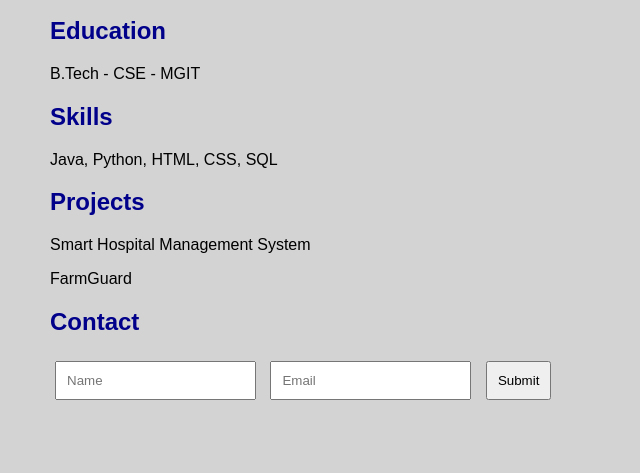
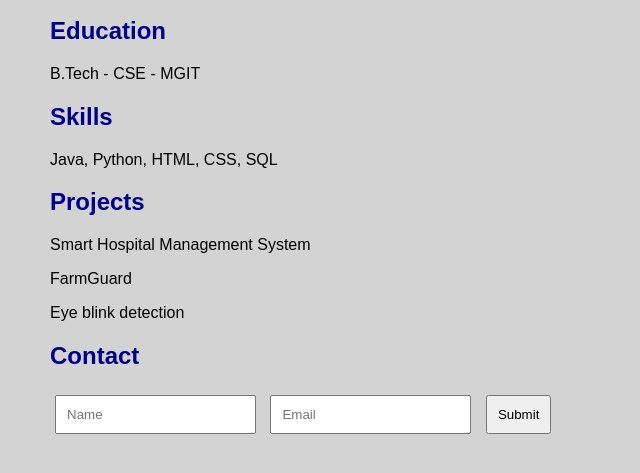
Before and after one commit to varsha3226/Resume, a plain HTML site: page index.html in a window 1280 px wide. Shown: the part 151-624 px from the top of the page, without its empty margins (0-640 px from the left). Drawn offline with Linux system fonts and the light colour scheme.

Commit message:
updated resume

```diff
--- a/index.html
+++ b/index.html
@@ -18,6 +18,7 @@
     <h2>Projects</h2>
     <p>Smart Hospital Management System</p>
     <p>FarmGuard</p>
+    <p>Eye blink detection</p>
 
     <h2>Contact</h2>
     <form id="myForm">
```
